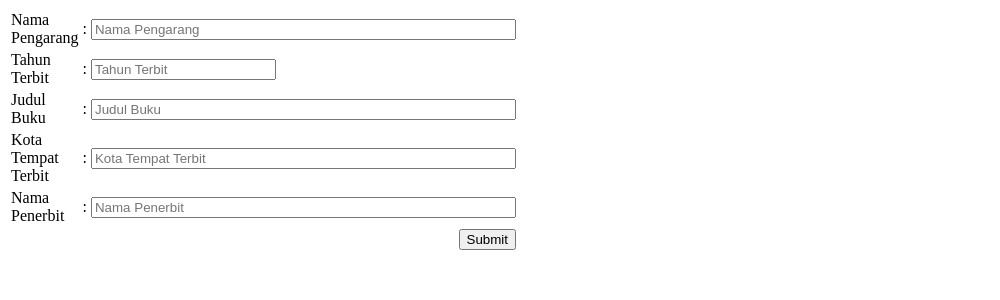
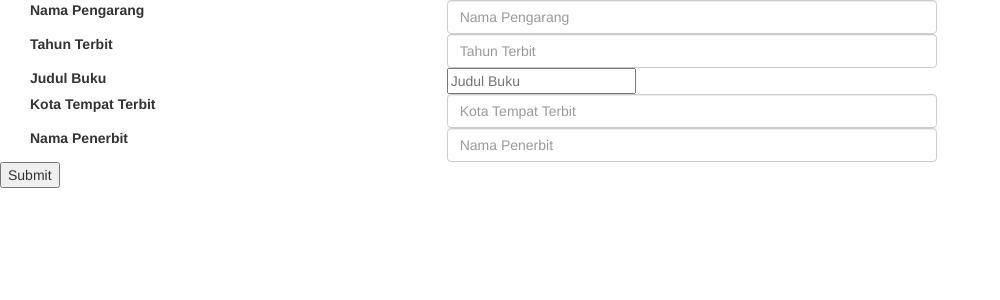
Before and after one commit to AirlanggaAcademicIS/PerangkatMengajar, a PHP site: page /dosen/FormBacaan.php in a window 1280 px wide. Shown: the top 300 px of the page, without its empty margins (0-1000 px from the left). Run offline with PHP 8.4, Linux system fonts and the light colour scheme.

Commit message:
UI Form Bacaan
Pembetulan UI Form Bacaan

```diff
--- a/dosen/FormBacaan.php
+++ b/dosen/FormBacaan.php
@@ -1,59 +1,53 @@
-<!DOCTYPE html PUBLIC "-//W3C//DTD XHTML 1.0 Transitional//EN" "http://www.w3.org/TR/xhtml1/DTD/xhtml1-transitional.dtd">
-<html xmlns="http://www.w3.org/1999/xhtml">
+<!DOCTYPE html>
+<html lang="en">
 <head>
-<meta http-equiv="Content-Type" content="text/html; charset=utf-8" />
-<title>Untitled Document</title>
+    <meta charset="utf-8">
+    <meta http-equiv="X-UA-Compatible" content="IE=edge">
+    <meta name="viewport" content="width=device-width, initial-scale=1">
+    <title>Form Bacaan</title>
+    <link href="Assets/Css/bootstrap.min.css" rel="stylesheet">
 </head>
 
 <body>
 <form id="form1" name="form1" method="post" action="bacaan.php">
-<table width="415" border="0">
-    <tr>
-        <td width="250">Nama Pengarang</td>
-        <td width="3">:</td>
-        <td width="335">
-            <label for="textfield"></label>
-            <input name="namapengarang" type="text" placeholder="Nama Pengarang" size="50" oninvalid="this.setCustomValidity('Isikan Nama Pengarang')" oninput="setCustomValidity('')" required/>
-        </td>
-    </tr>
-    <tr>
-        <td>Tahun Terbit </td>
-        <td>:</td>
-        <td>
-            <label for="textfield2"></label>
-            <input name="tahunterbit" type="number" placeholder="Tahun Terbit" size="50" oninvalid="this.setCustomValidity('Isikan Tahun Terbit')" oninput="setCustomValidity('')" required/>
-        </td>
-    </tr>
-    <tr>
-        <td>Judul Buku </td>
-        <td>:</td>
-        <td>
-            <label for="textfield3"></label>
-            <input name="judulbuku" type="text" placeholder="Judul Buku" size="50" oninvalid="this.setCustomValidity('Isikan Judul Buku')" oninput="setCustomValidity('')" required/>
-        </td>
-    </tr>
-    <tr>
-        <td>Kota Tempat Terbit </td>
-        <td>:</td>
-        <td>
-            <label for="textfield4"></label>
-            <input name="kotatempatterbit" type="text" placeholder="Kota Tempat Terbit " size="50" oninvalid="this.setCustomValidity('Isikan Kota Tempat Terbit')" oninput="setCustomValidity('')" required/>
-        </td>
-    </tr>
-    <tr>
-        <td>Nama Penerbit</td>
-        <td>:</td>
-        <td>
-            <label for="textfield5"></label>
-            <input name="namapenerbit" type="text" placeholder="Nama Penerbit" size="50" oninvalid="this.setCustomValidity('Isikan Nama Penerbit')" oninput="setCustomValidity('')" required/>
-        </td>
-    </tr>
+<div class="col-md-12">
+    <div class="form-group">
+        <label class="col-md-4 control-label" for="textfield">Nama Pengarang</label>
+        <div class="col-md-5">
+            <input name="namapengarang" type="text" placeholder="Nama Pengarang" class="form-control input-md" oninvalid="this.setCustomValidity('Isikan Nama Pengarang')" oninput="setCustomValidity('')" required>
+        </div>
+    </div>
+    <div class="form-group">
+        <label class="col-md-4 control-label" for="textfield2">Tahun Terbit</label>
+        <div class="col-md-5">
+            <input name="tahunterbit" type="number" placeholder="Tahun Terbit" class="form-control input-md" oninvalid="this.setCustomValidity('Isikan Tahun Terbit')" oninput="setCustomValidity('')" required>
+        </div>
+    </div>
+    <div class="form-group">
+        <label class="col-md-4 control-label" for="textfield3">Judul Buku</label>
+        <div class="col-md-5">
+            <input name="judulbuku" type="text" placeholder="Judul Buku" oninvalid="this.setCustomValidity('Isikan Judul Buku')" oninput="setCustomValidity('')" required>
+        </div>
+    </div>
+    <div class="form-group">
+        <label class="col-md-4 control-label" for="textfield4">Kota Tempat Terbit</label>
+        <div class="col-md-5">
+            <input name="kotatempatterbit" type="text" placeholder="Kota Tempat Terbit" class="form-control input-md" oninvalid="this.setCustomValidity('Isikan Kota Tempat Terbit')" oninput="setCustomValidity('')" required>
+        </div>
+    </div>
+    <div class="form-group">
+        <label class="col-md-4 control-label" for="textfield5">Nama Penerbit</label>
+        <div class="col-md-5">
+            <input name="namapenerbit" type="text" placeholder="Nama Penerbit" class="form-control input-md" oninvalid="this.setCustomValidity('Isikan Nama Penerbit')" oninput="setCustomValidity('')" required>
+        </div>
+    </div>
+</div>
     <tr>
         <td colspan="3" align="right">
             <input type="submit" name="Submit" value="Submit" class="button facebook"/>
         </td>
     </tr>
-</table>
+
 </form>
 </body>
 </html>
```
